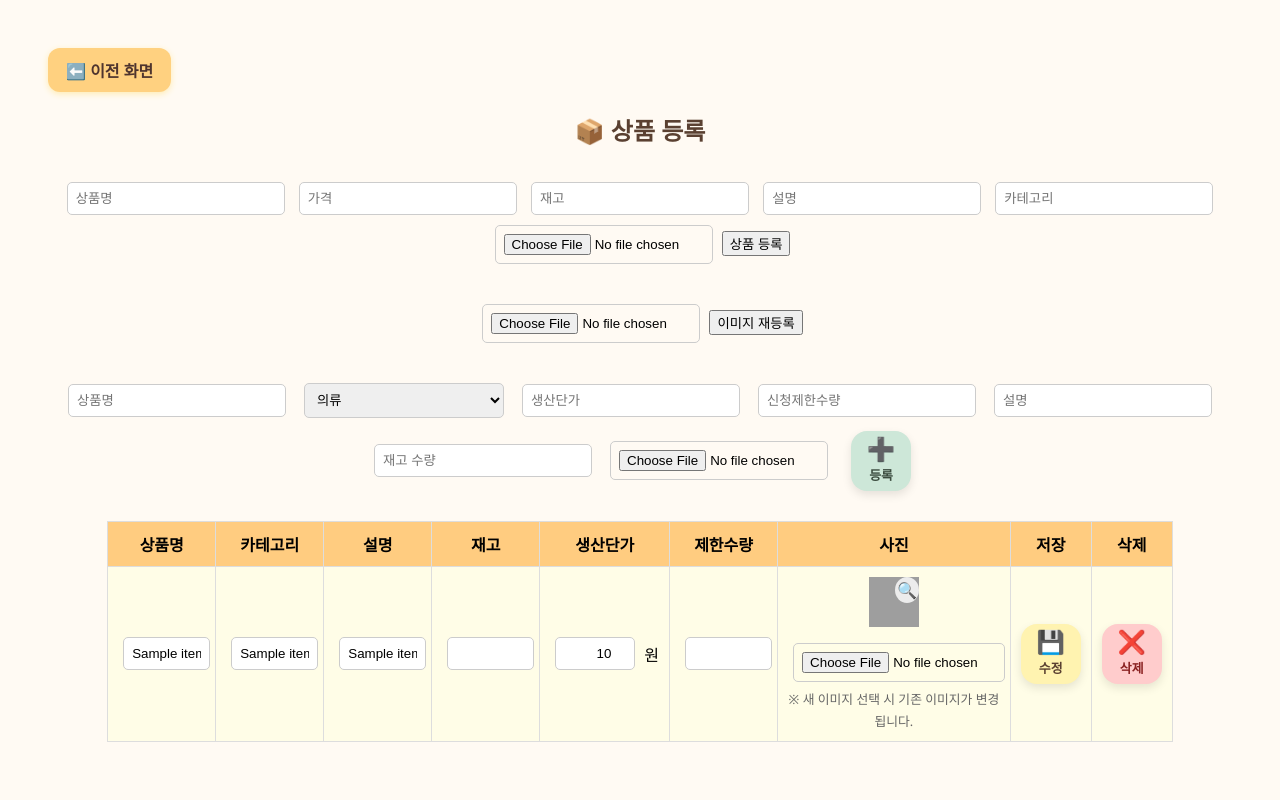
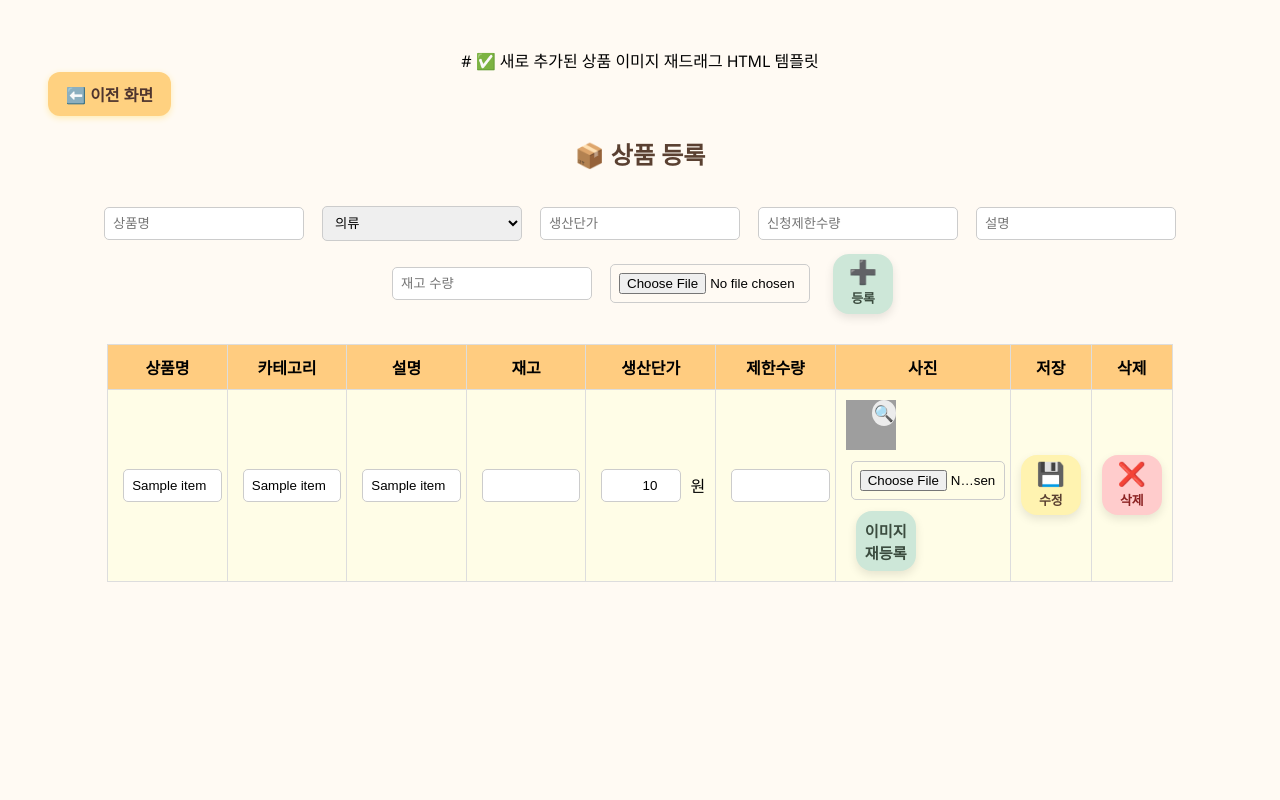
Before and after one commit to carrot0217/beautifulstore, a Flask app: template templates/admin_items.html in a window 1280 px wide. Run offline with Flask 3, Linux system fonts and the light colour scheme; the template is opened without the code that fills it: most values are stand-ins (such as "Sample title", 1, 10 or a date in 2020); grey boxes are pictures that could not be loaded.

Commit message:
admin_item 커밋

```diff
--- a/templates/admin_items.html
+++ b/templates/admin_items.html
@@ -1,8 +1,10 @@
+# ✅ 새로 추가된 상품 이미지 재드래그 HTML 템플릿
+
 <!DOCTYPE html>
 <html lang="ko">
 <head>
   <meta charset="UTF-8">
-  <title>📦 상품 등록</title>
+  <title>포장 상품 등록</title>
   <meta name="viewport" content="width=device-width, initial-scale=1">
   <style>
     body { background-color: #fffaf3; font-family: 'Segoe UI', sans-serif; text-align: center; padding: 40px; }
@@ -81,20 +83,7 @@
     </a>
   </div>
   <h2>📦 상품 등록</h2>
-  <!-- ✅ Supabase 방식 추가된 form -->
-  <form action="/admin/items/add" method="POST" enctype="multipart/form-data">
-    <input type="text" name="name" required placeholder="상품명">
-    <input type="number" name="price" required placeholder="가격">
-    <input type="number" name="quantity" required placeholder="재고">
-    <input type="text" name="description" placeholder="설명">
-    <input type="text" name="category" placeholder="카테고리">
-    <input type="file" name="image" accept="image/*" required>
-    <button type="submit">상품 등록</button>
-  </form>
-  <form action="/admin/items/update_image/{{ item.id }}" method="POST" enctype="multipart/form-data" style="margin-top: 10px;">
-  <input type="file" name="image" accept="image/*" required>
-  <button type="submit" class="btn-yellow-small">이미지 재등록</button>
- </form>
+
   <form method="POST" action="/admin/items" enctype="multipart/form-data">
     <div class="form-row">
       <input type="text" name="name" placeholder="상품명" required>
@@ -150,15 +139,17 @@
     <td>
       {% if item[6] %}
       <div style="position: relative; display: inline-block;">
-        <img src="{{ url_for('static', filename='uploads/' + item[6]|string) }}" class="thumbnail" onerror="this.style.display='none'">
-        <span class="zoom-icon" onclick="openPopup('{{ url_for('static', filename='uploads/' + item[6]|string) }}')">🔍</span>
+        <img src="{{ item[6] }}" class="thumbnail" onerror="this.style.display='none'">
+        <span class="zoom-icon" onclick="openPopup('{{ item[6] }}')">🔍</span>
       </div>
       {% else %}
       -
       {% endif %}
       <div style="margin-top: 6px;">
-        <input type="file" name="image" accept="image/*">
-        <small style="font-size: 0.8em; color: #666;">※ 새 이미지 선택 시 기존 이미지가 변경됩니다.</small>
+        <form action="/admin/items/update_image/{{ item[0] }}" method="POST" enctype="multipart/form-data">
+          <input type="file" name="image" accept="image/*" required>
+          <button type="submit" class="btn-add" style="margin-top: 6px;">이미지 재등록</button>
+        </form>
       </div>
     </td>
     <td>
```
